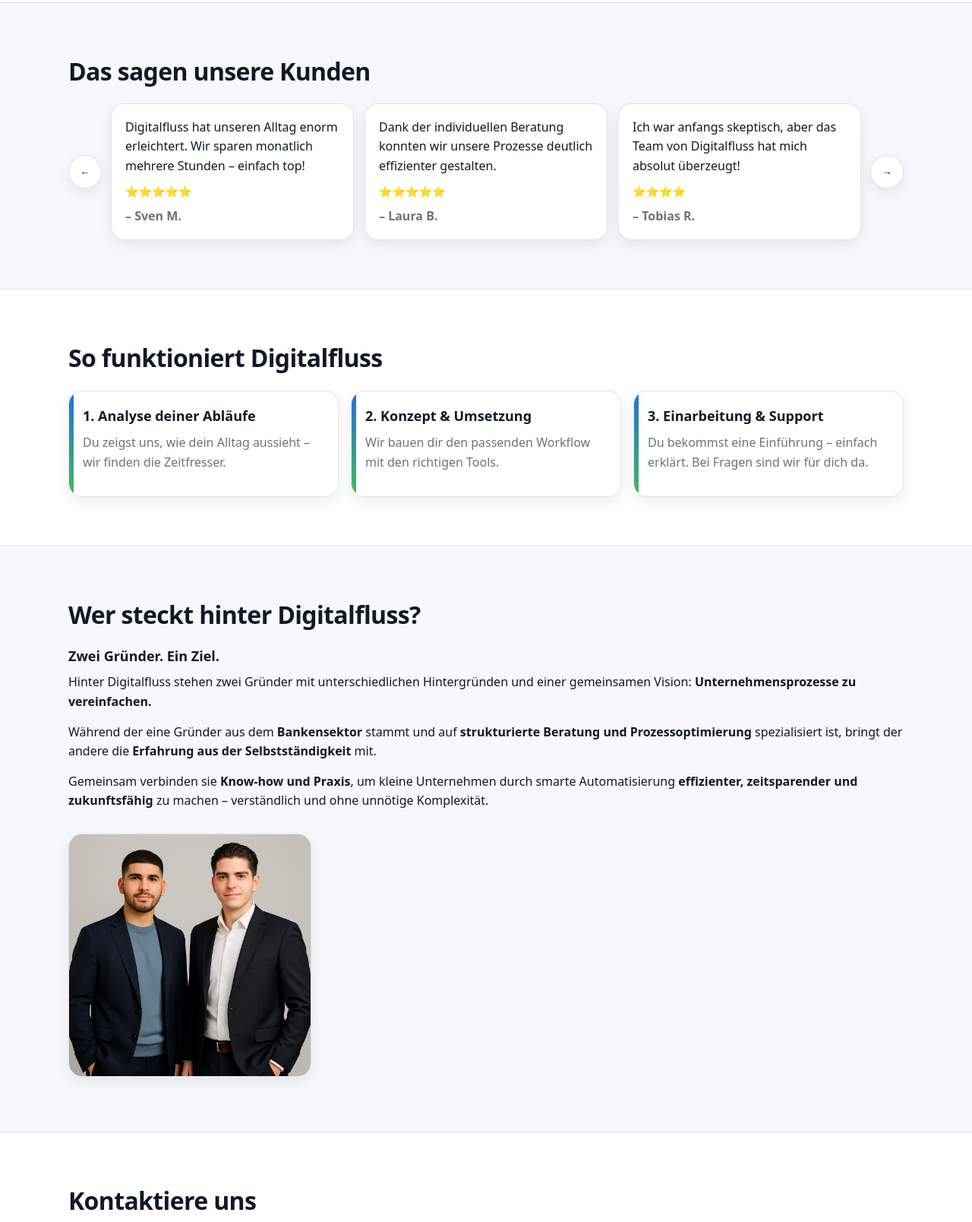
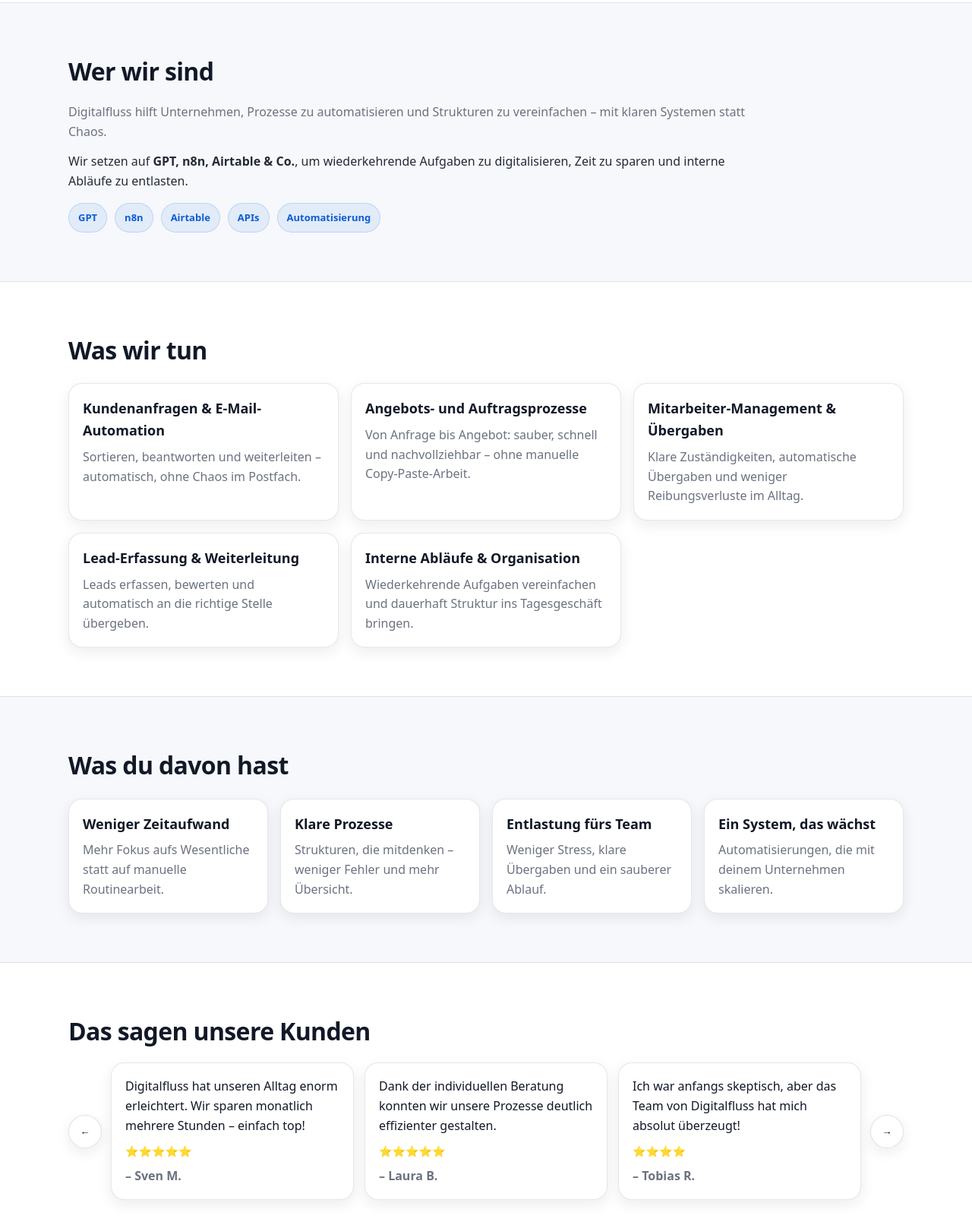
Before and after one commit to digitalfluss/digitalfluss, a website: page index.html in a window 1280 px wide. Shown: the part 829-2437 px from the top of the page at 76% size. Drawn offline with Linux system fonts and the light colour scheme.

Commit message:
neue ansicht

```diff
--- a/index.html
+++ b/index.html
@@ -19,13 +19,17 @@
   <nav class="sticky-nav">
     <ul>
       <li><a href="#warum">Warum</a></li>
-      <li><a href="#ablauf">Ablauf</a></li>
+      <li><a href="#wer-wir-sind">Wer wir sind</a></li>
+      <li><a href="#leistungen">Was wir tun</a></li>
+      <li><a href="#vorteile">Vorteile</a></li>
+      <li><a href="#ablauf">So starten wir</a></li>
       <li><a href="#ueberuns">Über uns</a></li>
       <li><a href="kundenrechner.html">Kundenrechner</a></li>
       <li><a href="#kontakt">Kontakt</a></li>
     </ul>
   </nav>
 
+  <!-- WARUM -->
   <section class="benefits-section" id="warum">
     <div class="container">
       <h2>Warum Digitalfluss?</h2>
@@ -50,6 +54,94 @@
     </div>
   </section>
 
+  <!-- PDF: WER WIR SIND -->
+  <section class="pdf-section" id="wer-wir-sind">
+    <div class="container">
+      <h2>Wer wir sind</h2>
+      <p class="pdf-subtext">
+        Digitalfluss hilft Unternehmen, Prozesse zu automatisieren und Strukturen zu vereinfachen –
+        mit klaren Systemen statt Chaos.
+      </p>
+
+      <p class="pdf-text">
+        Wir setzen auf <strong>GPT, n8n, Airtable & Co.</strong>, um wiederkehrende Aufgaben zu digitalisieren,
+        Zeit zu sparen und interne Abläufe zu entlasten.
+      </p>
+
+      <div class="tool-badges">
+        <span>GPT</span>
+        <span>n8n</span>
+        <span>Airtable</span>
+        <span>APIs</span>
+        <span>Automatisierung</span>
+      </div>
+    </div>
+  </section>
+
+  <!-- PDF: WAS WIR TUN -->
+  <section class="pdf-section" id="leistungen">
+    <div class="container">
+      <h2>Was wir tun</h2>
+
+      <div class="pdf-cards">
+        <div class="pdf-card">
+          <h3>Kundenanfragen & E-Mail-Automation</h3>
+          <p>Sortieren, beantworten und weiterleiten – automatisch, ohne Chaos im Postfach.</p>
+        </div>
+
+        <div class="pdf-card">
+          <h3>Angebots- und Auftragsprozesse</h3>
+          <p>Von Anfrage bis Angebot: sauber, schnell und nachvollziehbar – ohne manuelle Copy-Paste-Arbeit.</p>
+        </div>
+
+        <div class="pdf-card">
+          <h3>Mitarbeiter-Management & Übergaben</h3>
+          <p>Klare Zuständigkeiten, automatische Übergaben und weniger Reibungsverluste im Alltag.</p>
+        </div>
+
+        <div class="pdf-card">
+          <h3>Lead-Erfassung & Weiterleitung</h3>
+          <p>Leads erfassen, bewerten und automatisch an die richtige Stelle übergeben.</p>
+        </div>
+
+        <div class="pdf-card">
+          <h3>Interne Abläufe & Organisation</h3>
+          <p>Wiederkehrende Aufgaben vereinfachen und dauerhaft Struktur ins Tagesgeschäft bringen.</p>
+        </div>
+      </div>
+    </div>
+  </section>
+
+  <!-- PDF: WAS DU DAVON HAST -->
+  <section class="pdf-section" id="vorteile">
+    <div class="container">
+      <h2>Was du davon hast</h2>
+
+      <div class="pdf-cards pdf-cards-4">
+        <div class="pdf-card">
+          <h3>Weniger Zeitaufwand</h3>
+          <p>Mehr Fokus aufs Wesentliche statt auf manuelle Routinearbeit.</p>
+        </div>
+
+        <div class="pdf-card">
+          <h3>Klare Prozesse</h3>
+          <p>Strukturen, die mitdenken – weniger Fehler und mehr Übersicht.</p>
+        </div>
+
+        <div class="pdf-card">
+          <h3>Entlastung fürs Team</h3>
+          <p>Weniger Stress, klare Übergaben und ein sauberer Ablauf.</p>
+        </div>
+
+        <div class="pdf-card">
+          <h3>Ein System, das wächst</h3>
+          <p>Automatisierungen, die mit deinem Unternehmen skalieren.</p>
+        </div>
+      </div>
+    </div>
+  </section>
+
+  <!-- TESTIMONIALS -->
   <section class="testimonials-section">
     <div class="container">
       <h2>Das sagen unsere Kunden</h2>
@@ -103,26 +195,28 @@
     renderTestimonials();
   </script>
 
+  <!-- ABLAUF (PDF-STYLE: So starten wir) -->
   <section class="steps" id="ablauf">
     <div class="container">
-      <h2>So funktioniert Digitalfluss</h2>
+      <h2>So starten wir</h2>
       <div class="step-boxes">
         <div class="step">
-          <h3>1. Analyse deiner Abläufe</h3>
-          <p>Du zeigst uns, wie dein Alltag aussieht – wir finden die Zeitfresser.</p>
+          <h3>1. Erstgespräch & Analyse</h3>
+          <p>Wir verstehen deine Prozesse und identifizieren echte Zeitfresser.</p>
         </div>
         <div class="step">
-          <h3>2. Konzept & Umsetzung</h3>
-          <p>Wir bauen dir den passenden Workflow mit den richtigen Tools.</p>
+          <h3>2. Individuelle Roadmap</h3>
+          <p>Du bekommst einen klaren Plan für sinnvolle Automatisierungen.</p>
         </div>
         <div class="step">
-          <h3>3. Einarbeitung & Support</h3>
-          <p>Du bekommst eine Einführung – einfach erklärt. Bei Fragen sind wir für dich da.</p>
+          <h3>3. Umsetzung & Begleitung</h3>
+          <p>Wir setzen um und begleiten dich Schritt für Schritt.</p>
         </div>
       </div>
     </div>
   </section>
 
+  <!-- ÜBER UNS -->
   <section class="about" id="ueberuns">
     <div class="container">
       <h2>Wer steckt hinter Digitalfluss?</h2>
@@ -134,6 +228,7 @@
     </div>
   </section>
 
+  <!-- KONTAKT -->
   <section class="contact-section" id="kontakt">
     <div class="container">
       <h2>Kontaktiere uns</h2>
@@ -154,6 +249,7 @@
     </div>
   </section>
 
+  <!-- FOOTER -->
   <footer class="footer">
     <div class="footer-icons">
       <a href="https://www.instagram.com/digitalfluss_de/?next=%2F" target="_blank">
--- a/style.css
+++ b/style.css
@@ -611,3 +611,100 @@ h2{
    Füge in index.html nach dem Hero-Text ein:
    <a href="#kontakt" class="btn-submit">Kostenlose Erstberatung</a>
    ========================================================= */
+/* =========================================================
+   DIGITALFLUSS – PDF-SECTIONS (für index.html Ergänzungen)
+   Passt sich an deine vorhandenen Farben/Variablen an
+   ========================================================= */
+
+.pdf-section{
+  padding: 64px 0;
+}
+
+.pdf-section .container{
+  max-width: var(--container);
+}
+
+/* Subline / Text unter Überschrift */
+.pdf-subtext{
+  color: var(--muted);
+  max-width: 900px;
+  line-height: 1.65;
+  margin: 6px 0 14px;
+}
+
+.pdf-text{
+  max-width: 900px;
+  color: rgba(17,24,39,0.92);
+  margin-bottom: 14px;
+}
+
+/* Tool Badges */
+.tool-badges{
+  display: flex;
+  flex-wrap: wrap;
+  gap: 10px;
+  margin-top: 16px;
+}
+
+.tool-badges span{
+  display: inline-flex;
+  align-items: center;
+  padding: 8px 12px;
+  border-radius: 999px;
+  background: rgba(11,94,215,0.08);
+  border: 1px solid rgba(11,94,215,0.16);
+  color: var(--blue);
+  font-weight: 800;
+  font-size: 13px;
+}
+
+/* Cards Grid (Leistungen / Vorteile) */
+.pdf-cards{
+  margin-top: 18px;
+  display: grid;
+  grid-template-columns: repeat(3, 1fr);
+  gap: 16px;
+}
+
+.pdf-cards-4{
+  grid-template-columns: repeat(4, 1fr);
+}
+
+/* Card Look (wie benefit/step/testimonial – nur leicht angepasst) */
+.pdf-card{
+  background: #fff;
+  border: 1px solid rgba(17,24,39,0.10);
+  border-radius: var(--radius);
+  padding: 18px;
+  box-shadow: var(--shadow-sm);
+  transition: transform .18s ease, box-shadow .18s ease;
+}
+
+.pdf-card:hover{
+  transform: translateY(-3px);
+  box-shadow: var(--shadow-md);
+}
+
+.pdf-card h3{
+  margin: 0 0 8px;
+  font-size: 18px;
+}
+
+.pdf-card p{
+  margin: 0;
+  color: var(--muted);
+  line-height: 1.6;
+}
+
+/* Auf Mobile/Tablet sauber umbrechen */
+@media (max-width: 980px){
+  .pdf-cards{
+    grid-template-columns: 1fr;
+  }
+  .pdf-cards-4{
+    grid-template-columns: 1fr;
+  }
+  .tool-badges{
+    gap: 8px;
+  }
+}
```
